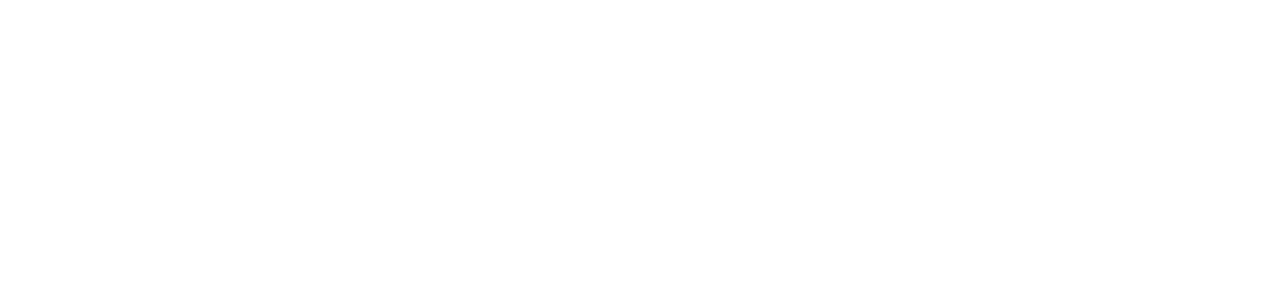
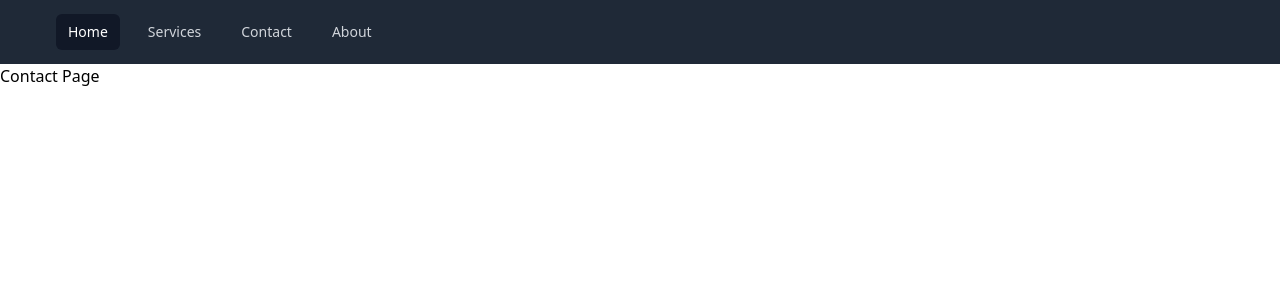
Before and after one commit to evohat3/PsilySite, a React (Create React App) app in the folder precision-home-networks/: page /Contact in a window 1280 px wide. Shown: the top 300 px of the page. Built offline with nearby package versions, Linux system fonts and the light colour scheme.

Commit message:
add navbar and navigation

```diff
--- a/precision-home-networks/package.json
+++ b/precision-home-networks/package.json
@@ -6,6 +6,7 @@
     "@testing-library/jest-dom": "^5.17.0",
     "@testing-library/react": "^13.4.0",
     "@testing-library/user-event": "^13.5.0",
+    "animate.css": "^4.1.1",
     "react": "^18.2.0",
     "react-dom": "^18.2.0",
     "react-router-dom": "^6.21.1",
--- a/precision-home-networks/public/index.html
+++ b/precision-home-networks/public/index.html
@@ -10,6 +10,7 @@
       content="Web site created using create-react-app"
     />
     <link rel="apple-touch-icon" href="%PUBLIC_URL%/logo192.png" />
+    <script src="https://cdn.tailwindcss.com"></script>
     <!--
       manifest.json provides metadata used when your web app is installed on a
       user's mobile device or desktop. See https://developers.google.com/web/fundamentals/web-app-manifest/
--- a/precision-home-networks/src/App.js
+++ b/precision-home-networks/src/App.js
@@ -1,9 +1,22 @@
-
+import React from 'react';
+import { BrowserRouter, Routes, Route } from 'react-router-dom';
+import Home from './pages/Home'
+import Contact from './pages/Contact'
+import About from './pages/About'
+import Services from './pages/Services'
+import Navbar  from './components/Navbar';
 function App() {
   return (
-    <div >
+    <BrowserRouter>
+      <Navbar />
 
-    </div>
+      <Routes>
+        <Route index element={<Home />} />
+        <Route path="Contact" element={<Contact />} />
+        <Route path="About" element={<About />} />
+        <Route path="Services" element={<Services />} />
+      </Routes>
+    </BrowserRouter>
   );
 }
 
--- a/precision-home-networks/src/components/Navbar.js
+++ b/precision-home-networks/src/components/Navbar.js
@@ -0,0 +1,73 @@
+import React from 'react'
+
+export default function Navbar() {
+  return (
+    <div>
+
+<nav class="bg-gray-800">
+  <div class="mx-auto max-w-7xl px-2 sm:px-6 lg:px-8">
+    <div class="relative flex h-16 items-center justify-between">
+      <div class="absolute inset-y-0 left-0 flex items-center sm:hidden">
+        {/* <!-- Mobile menu button--> */}
+        <button type="button" class="relative inline-flex items-center justify-center rounded-md p-2 text-gray-400 hover:bg-gray-700 hover:text-white focus:outline-none focus:ring-2 focus:ring-inset focus:ring-white" aria-controls="mobile-menu" aria-expanded="false">
+          <span class="absolute -inset-0.5"></span>
+          <span class="sr-only">Open main menu</span>
+          {/* <!--
+            Icon when menu is closed.
+
+            Menu open: "hidden", Menu closed: "block"
+          --> */}
+          <svg class="block h-6 w-6" fill="none" viewBox="0 0 24 24" stroke-width="1.5" stroke="currentColor" aria-hidden="true">
+            <path stroke-linecap="round" stroke-linejoin="round" d="M3.75 6.75h16.5M3.75 12h16.5m-16.5 5.25h16.5" />
+          </svg>
+          {/* <!--
+            Icon when menu is open.
+
+            Menu open: "block", Menu closed: "hidden"
+          --> */}
+          <svg class="hidden h-6 w-6" fill="none" viewBox="0 0 24 24" stroke-width="1.5" stroke="currentColor" aria-hidden="true">
+            <path stroke-linecap="round" stroke-linejoin="round" d="M6 18L18 6M6 6l12 12" />
+          </svg>
+        </button>
+      </div>
+      <div class="flex flex-1 items-center justify-center sm:items-stretch sm:justify-start">
+        <div class="flex flex-shrink-0 items-center">
+
+        </div>
+        <div class="hidden sm:ml-6 sm:block">
+          <div class="flex space-x-4">
+            {/* <!-- Current: "bg-gray-900 text-white", Default: "text-gray-300 hover:bg-gray-700 hover:text-white" --> */}
+            <a href="/" class="bg-gray-900 text-white rounded-md px-3 py-2 text-sm font-medium" aria-current="page">Home</a>
+            <a href="Services" class="text-gray-300 hover:bg-gray-700 hover:text-white rounded-md px-3 py-2 text-sm font-medium">Services</a>
+            <a href="Contact" class="text-gray-300 hover:bg-gray-700 hover:text-white rounded-md px-3 py-2 text-sm font-medium">Contact</a>
+            <a href="About" class="text-gray-300 hover:bg-gray-700 hover:text-white rounded-md px-3 py-2 text-sm font-medium">About</a>
+          </div>
+        </div>
+      </div>
+      <div class="absolute inset-y-0 right-0 flex items-center pr-2 sm:static sm:inset-auto sm:ml-6 sm:pr-0">
+
+
+        {/* <!-- Profile dropdown --> */}
+        <div class="relative ml-3">
+          <div>
+            <button type="button" class="relative flex rounded-full bg-gray-800 text-sm focus:outline-none focus:ring-2 focus:ring-white focus:ring-offset-2 focus:ring-offset-gray-800" id="user-menu-button" aria-expanded="false" aria-haspopup="true">
+              <span class="absolute -inset-1.5"></span>
+              <span class="sr-only">Open user menu</span>
+
+            </button>
+          </div>
+
+
+        </div>
+      </div>
+    </div>
+  </div>
+
+
+
+</nav>
+
+
+    </div>
+  )
+}
--- a/precision-home-networks/src/index.css
+++ /dev/null
@@ -1,13 +0,0 @@
-body {
-  margin: 0;
-  font-family: -apple-system, BlinkMacSystemFont, 'Segoe UI', 'Roboto', 'Oxygen',
-    'Ubuntu', 'Cantarell', 'Fira Sans', 'Droid Sans', 'Helvetica Neue',
-    sans-serif;
-  -webkit-font-smoothing: antialiased;
-  -moz-osx-font-smoothing: grayscale;
-}
-
-code {
-  font-family: source-code-pro, Menlo, Monaco, Consolas, 'Courier New',
-    monospace;
-}
--- a/precision-home-networks/src/index.js
+++ b/precision-home-networks/src/index.js
@@ -1,17 +1,10 @@
 import React from 'react';
 import ReactDOM from 'react-dom/client';
-import './index.css';
 import App from './App';
-import reportWebVitals from './reportWebVitals';
 
 const root = ReactDOM.createRoot(document.getElementById('root'));
 root.render(
-  <React.StrictMode>
+
     <App />
-  </React.StrictMode>
+
 );
-
-// If you want to start measuring performance in your app, pass a function
-// to log results (for example: reportWebVitals(console.log))
-// or send to an analytics endpoint. Learn more: https://bit.ly/CRA-vitals
-reportWebVitals();
--- a/precision-home-networks/src/pages/About.js
+++ b/precision-home-networks/src/pages/About.js
@@ -0,0 +1,7 @@
+import React from 'react'
+
+export default function About() {
+  return (
+    <div>About</div>
+  )
+}
--- a/precision-home-networks/src/pages/Contact.js
+++ b/precision-home-networks/src/pages/Contact.js
@@ -0,0 +1,7 @@
+import React from 'react'
+
+export default function Contact() {
+  return (
+    <div>Contact Page</div>
+  )
+}
--- a/precision-home-networks/src/pages/Home.js
+++ b/precision-home-networks/src/pages/Home.js
@@ -1,4 +1,5 @@
 import React from 'react'
+import "animate.css"
 
 export default function Home() {
   return (
--- a/precision-home-networks/src/pages/Services.js
+++ b/precision-home-networks/src/pages/Services.js
@@ -0,0 +1,7 @@
+import React from 'react'
+
+export default function Services() {
+  return (
+    <div>Services</div>
+  )
+}
--- a/precision-home-networks/src/reportWebVitals.js
+++ /dev/null
@@ -1,13 +0,0 @@
-const reportWebVitals = onPerfEntry => {
-  if (onPerfEntry && onPerfEntry instanceof Function) {
-    import('web-vitals').then(({ getCLS, getFID, getFCP, getLCP, getTTFB }) => {
-      getCLS(onPerfEntry);
-      getFID(onPerfEntry);
-      getFCP(onPerfEntry);
-      getLCP(onPerfEntry);
-      getTTFB(onPerfEntry);
-    });
-  }
-};
-
-export default reportWebVitals;
```
Also changed, not shown: precision-home-networks/src/setupTests.js (deleted, +0 -5 lines), precision-home-networks/src/logo.svg (deleted), 1 other file (tests, documents, lock files or other folders).
